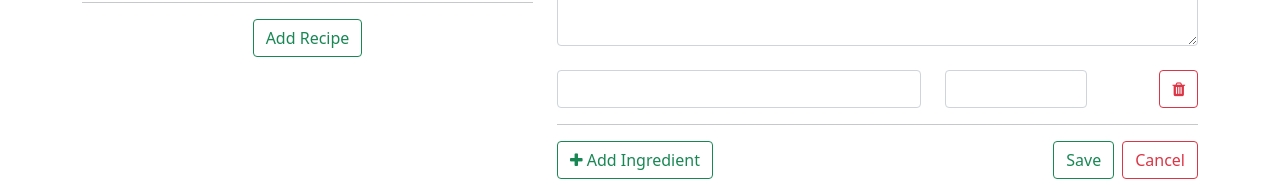
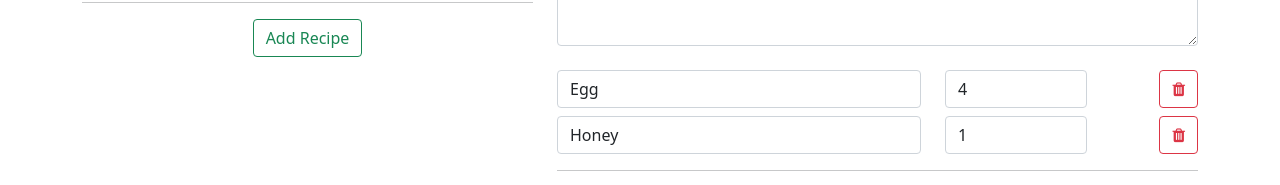
Before and after one commit to rahul0101rock/Recipe-book-with-Shopping-list, an Angular app: page /recipes/1/edit in a window 1280 px wide. Shown: the part 390-575 px from the top of the page. Built offline with nearby package versions, Linux system fonts and the light colour scheme.

Commit message:
Added Ingredients FromArray and logic to add new Ingredient

```diff
--- a/src/app/header/header.component.html
+++ b/src/app/header/header.component.html
@@ -6,14 +6,14 @@
     <div class="collapse navbar-collapse" id="navdata">
         <ul class="navbar-nav navbar-right">
             <li class="nav-item">
-                <a class="nav-link mx-4 mx-md-0" routerLink="/recipes" routerLinkActive="active">Recipes</a>
+                <a class="nav-link mx-4 mx-lg-0" routerLink="/recipes" routerLinkActive="active">Recipes</a>
             </li>
             <li class="nav-item">
-                <a class="nav-link mx-4 mx-md-0" routerLink="/shopping-list" routerLinkActive="active">Shopping List</a>
+                <a class="nav-link mx-4 mx-lg-0" routerLink="/shopping-list" routerLinkActive="active">Shopping List</a>
             </li>
         </ul>
         <ul class="navbar-nav ms-auto mx-4">
-            <li class="dropdown nav-item mx-4 mx-md-0">
+            <li class="dropdown nav-item mx-4 mx-lg-0">
                 <a class="dropdown-toggle nav-link" href="#" data-bs-toggle="dropdown">Manage</a>
                 <ul class="dropdown-menu">
                     <li><a style="cursor: pointer;" class="dropdown-item">Save Data</a></li>
--- a/src/app/recipes/recipe-edit/recipe-edit.component.html
+++ b/src/app/recipes/recipe-edit/recipe-edit.component.html
@@ -1,6 +1,6 @@
 <div class="row mt-4">
     <div class="col-md-12">
-        <form [formGroup]="recipeForm">
+        <form [formGroup]="recipeForm" (ngSubmit)="onSubmit()">
             <div class="row">
                 <div class="col-12">
                     <label for="name">Name</label>
@@ -28,21 +28,23 @@
             <br>
             <div class="row">
                 <div class="col-xs-12">
-                    <div class="row md-2">
+                    <div>
+                        <div class="row mb-2" *ngFor="let ingredientCtrl of ingControls" [formGroup]="ingredientCtrl">
                             <div class="col-7">
-                            <input type="text" class="form-control">
+                                <input type="text" class="form-control" formControlName="name">
                             </div>
                             <div class="col-3">
-                            <input type="text" class="form-control">
+                                <input type="text" class="form-control" formControlName="amount">
                             </div>
                             <div class="col-2">
                                 <button class="btn btn-outline-danger float-end"><i class="fa fa-trash"></i></button>
                             </div>
                         </div>
+                    </div>
                     <hr>
-                    <button type="button" class="btn btn-outline-success"><i class="fa fa-plus"></i> Add Ingredient</button>
-                    <button type="submit" class="btn btn-outline-danger float-end">Cancel</button>
-                    <button type="button" class="btn btn-outline-success mx-2 float-end">Save</button>
+                    <button type="button" class="btn btn-outline-success" (click)="onAddIngredient()"><i class="fa fa-plus"></i> Add Ingredient</button>
+                    <button type="button" class="btn btn-outline-danger float-end">Cancel</button>
+                    <button type="submit" class="btn btn-outline-success mx-2 float-end">Save</button>
                 </div>
             </div>
         </form>
--- a/src/app/recipes/recipe-edit/recipe-edit.component.ts
+++ b/src/app/recipes/recipe-edit/recipe-edit.component.ts
@@ -1,5 +1,5 @@
 import { RecipeService } from './../recipe.service';
-import { FormGroup, FormControl } from '@angular/forms';
+import { FormGroup, FormControl, FormArray } from '@angular/forms';
 import { ActivatedRoute, Params } from '@angular/router';
 import { Component, OnInit } from '@angular/core';
 
@@ -26,25 +26,49 @@ export class RecipeEditComponent implements OnInit {
   }
 
   onSubmit(){
+    console.log(this.recipeForm.value)
+  }
 
+  onAddIngredient(){
+    (<FormArray>this.recipeForm.get("ingredients")).value.push(
+      new FormGroup({
+        'name': new FormControl(),
+        'amount': new FormControl()
+      })
+    );
   }
 
   private initForm(){
     let recipeName = '';
     let recipeImagePath = '';
     let recipeDescription = '';
+    let recipeIngredients = new FormArray([]);
 
     if(this.editMode){
       const recipe = this.recipeService.getRecipe(this.id);
       recipeName = recipe.name;
       recipeImagePath = recipe.imagePath;
       recipeDescription = recipe.description;
+      if(recipe['ingredients']){
+        for(let ing of recipe.ingredients){
+          recipeIngredients.push(new FormGroup({
+            'name': new FormControl(ing.name),
+            'amount': new FormControl(ing.amount)
+          }));
+        }
+      }
     }
 
     this.recipeForm = new FormGroup({
       'name': new FormControl(recipeName),
       'imagePath': new FormControl(recipeImagePath),
-      'description': new FormControl(recipeDescription)
+      'description': new FormControl(recipeDescription),
+      'ingredients': new FormControl(recipeIngredients)
     });
   }
+
+  get ingControls() {
+    //console.log((this.recipeForm.get("ingredients") as FormArray).value.controls);
+    return (this.recipeForm.get("ingredients") as FormArray).value.controls;
+  }
 }
--- a/src/app/shopping-list/shopping-list.service.ts
+++ b/src/app/shopping-list/shopping-list.service.ts
@@ -1,6 +1,6 @@
 import { Ingredients } from './../shared/ingredients.model';
 import { Injectable } from '@angular/core';
-import { Subject } from 'rxjs/Subject';
+import { Subject } from 'rxjs';
 
 @Injectable({
   providedIn: 'root'
```
Lines whose indentation alone changed are shown as unchanged.
